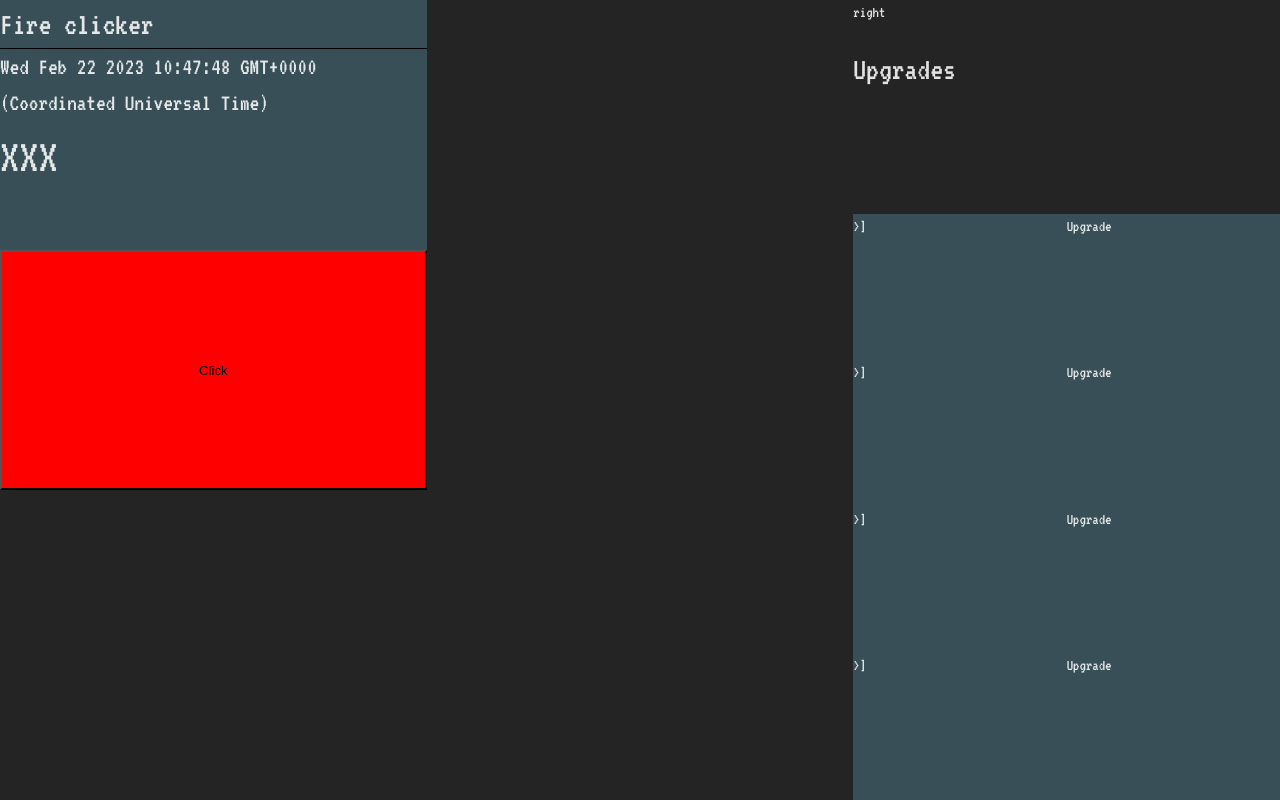
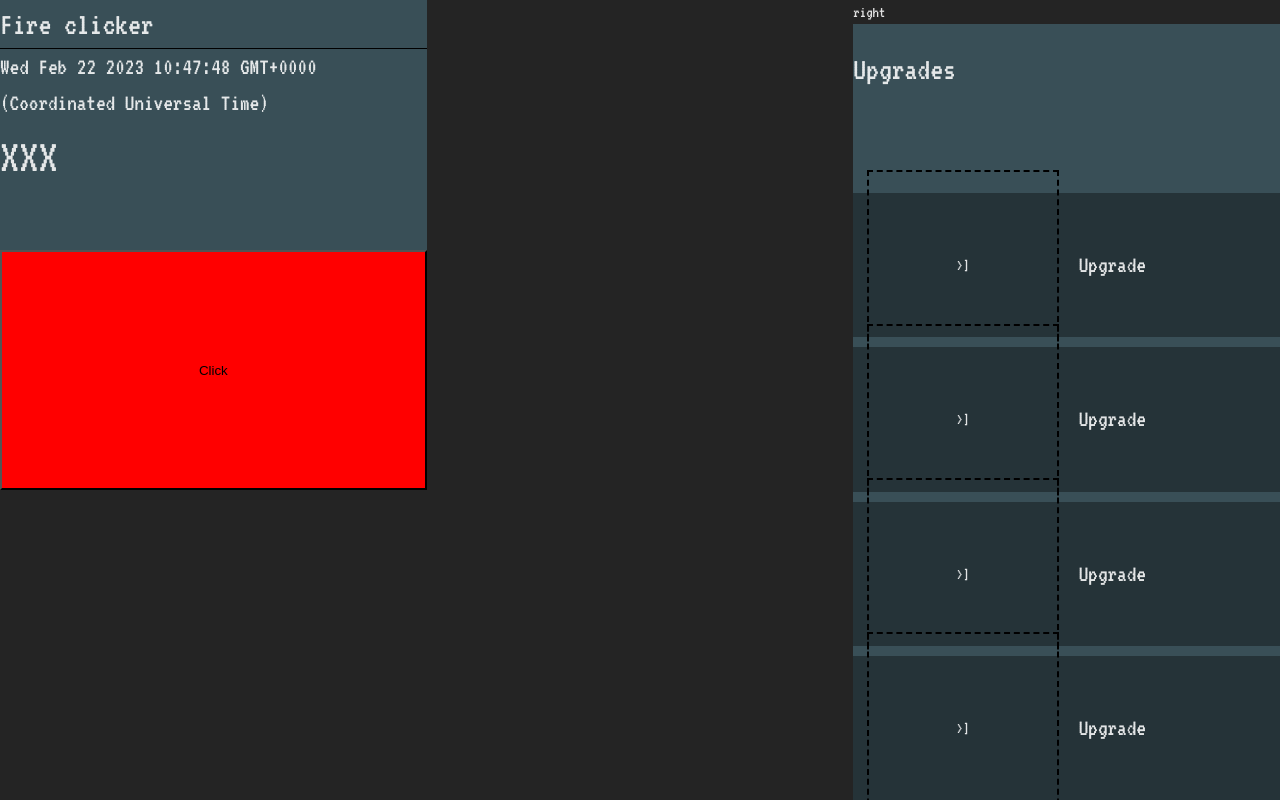
Before and after one commit to DuckVang/Pyro-Clicker, a Vue app: page / in a window 1280 px wide. Built offline with nearby package versions, Linux system fonts and the light colour scheme.

Commit message:
Delete eslint and add basic styles to store upgrade

```diff
--- a/package.json
+++ b/package.json
@@ -16,12 +16,6 @@
   },
   "devDependencies": {
     "@vitejs/plugin-vue": "^4.0.0",
-    "eslint": "^8.34.0",
-    "eslint-config-standard": "^17.0.0",
-    "eslint-plugin-import": "^2.27.5",
-    "eslint-plugin-n": "^15.6.1",
-    "eslint-plugin-promise": "^6.1.1",
-    "eslint-plugin-vue": "^9.9.0",
     "node-sass": "^8.0.0",
     "sass": "^1.58.3",
     "sass-loader": "^13.2.0",
--- a/src/components/Store-Upgrade/Store-Upgrade.vue
+++ b/src/components/Store-Upgrade/Store-Upgrade.vue
@@ -15,14 +15,16 @@ export default {
         <Upgerade></Upgerade>
     </div>
 </template>
-<style scoped>
+<style scoped lang="scss">
 .store-upgrade {
+
     display: flex;
     flex-direction: column;
     background-color: $color1;
     height: 100vh;
     width: 100%;
-    overflow: auto
-    ;
+    overflow: scroll;
+
+
 }
 </style>
--- a/src/components/Store-Upgrade/Upgrade.vue
+++ b/src/components/Store-Upgrade/Upgrade.vue
@@ -12,31 +12,40 @@ export default {
 </script>
 <template>
     <div class="upgrade">
-        <div class="icon">
-            >]
-        </div>
+        <div class="icon">>]</div>
         <div class="text">
             Upgrade
         </div>
     </div>
 </template>
 
-<style lang="scss">
+<style scoped lang="scss">
 .upgrade {
+
+    margin-top: 10px;
+    padding: 14px;
     display: flex;
     flex-direction: row;
     width: 100%;
-    height: 5vh;
-    background-color: $color1;
+    height: 8vh;
+    background-color: darken($color1, 10);
     border-radius: 1px solid black;
+    align-items: center;
 }
 
 .icon {
     flex: 1;
+    aspect-ratio: 1/1;
+    display: flex;
+    align-items: center;
+    justify-content: center;
+    border: 2px dashed black;
 }
 
 .text {
+    flex: 7;
+    font-size: 1.5em;
+    margin-left: 20px;
 
-    flex: 3;
 }
 </style>
--- a/src/style.css
+++ b/src/style.css
@@ -14,7 +14,9 @@
   -webkit-text-size-adjust: 100%;
 }
 
-
+* {
+  box-sizing: border-box;
+}
 body {
   margin: 0;
   display: flex;
```
Also changed, not shown: .eslintrc.cjs (deleted), 1 other file (tests, documents, lock files or other folders).
